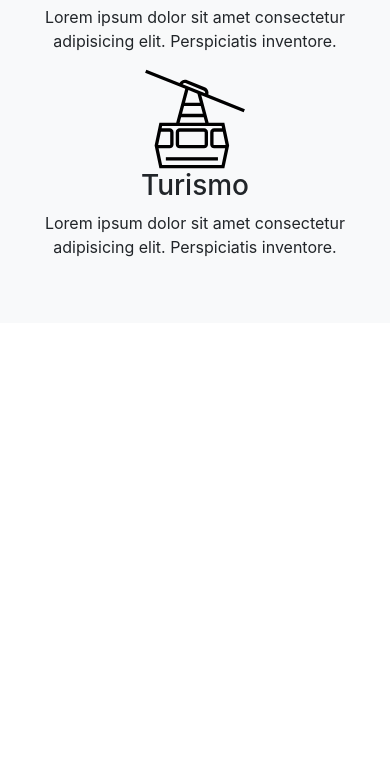
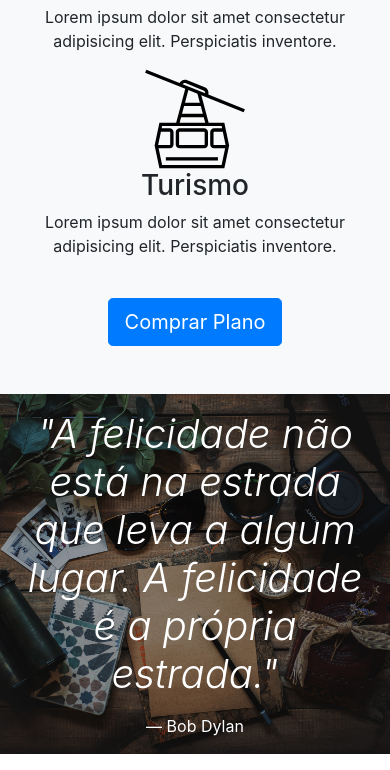
Before and after one commit to anacarolsalles/caravan-bootstrap, a plain HTML site: page index.html in a window 390 px wide. Shown: the part 2017-2787 px from the top of the page. Before the commit the page ends 2340 px from the top, so only its background shows below. Drawn offline with nearby package versions, Linux system fonts and the light colour scheme.

Commit message:
added blockquote and modified css
added grid button, created blockquote and modified fixed navbar on mobile

```diff
--- a/css/style.css
+++ b/css/style.css
@@ -6,3 +6,21 @@ body {
   box-shadow: 0 2px 4px 0 rgba(0,0,0,.05),
   0 4px 8px 0 rgba(0,0,0,.05);
 }
+
+#home-quote {
+  background: url("../img/bg-quote.jpg") center center;
+  background-size: cover;
+}
+
+@media (max-width:767px) {
+  #home-quote .display-4{
+    font-size: 2.5rem;
+  }
+  body {
+    padding: 0px;
+
+  }
+  .fixed-top{
+    position: relative;
+  }
+}
--- a/index.html
+++ b/index.html
@@ -220,7 +220,22 @@
             </p>
           </div>
         </div>
+
+        <a href="planos.html" class="btn btn-primary btn-lg mt-4"
+          >Comprar Plano
+        </a>
       </div>
+    </section>
+    <section id="home-quote" class="p-md-5">
+      <blockquote class="blockquote text-center text-white p-md-5 p-3">
+        <p class="display-4">
+          <em
+            >"A felicidade não está na estrada que leva a algum lugar. A
+            felicidade é a própria estrada."</em
+          >
+        </p>
+        <footer class="blockquote-footer text-white">Bob Dylan</footer>
+      </blockquote>
     </section>
 
     <script
```
